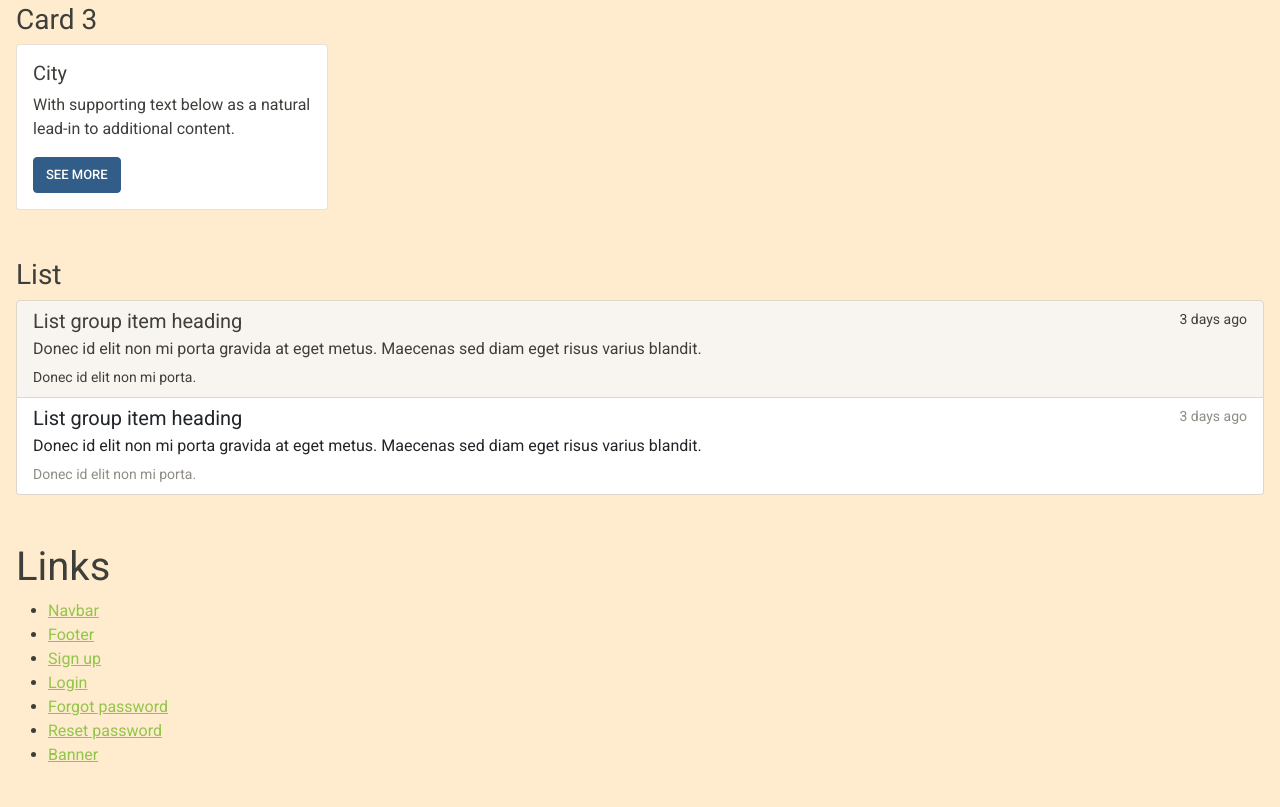
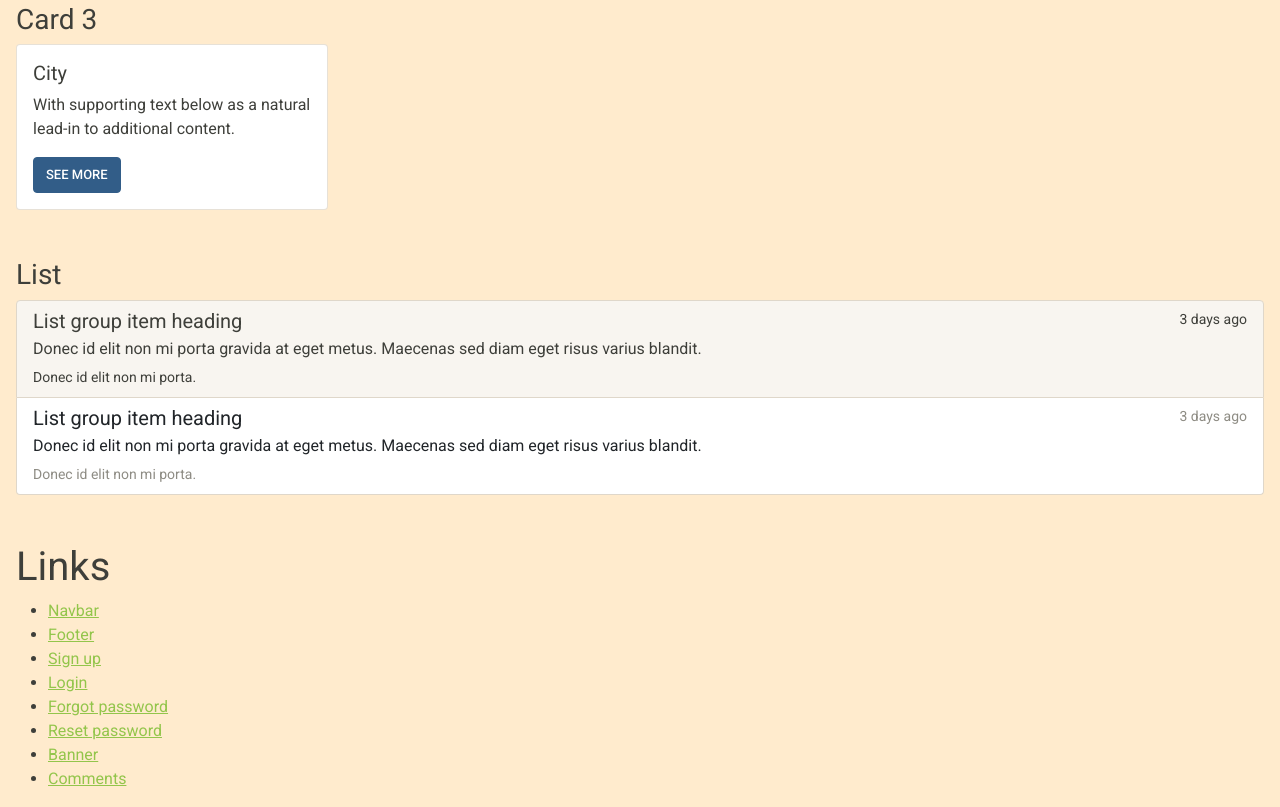
Before and after one commit to MathieuParadis/MoleculeDesign, a plain HTML site: page index.html in a window 1280 px wide. Shown: the part 2450-3257 px from the top of the page. Before the commit the page ends 3233 px from the top, so only its background shows below. Drawn offline with Linux system fonts and the light colour scheme.

Commit message:
sec comm

```diff
--- a/index.html
+++ b/index.html
@@ -290,6 +290,7 @@
       <li><a href="forgot_password.html">Forgot password</a></li>
       <li><a href="reset_password.html">Reset password</a></li>
       <li><a href="banner.html">Banner</a></li>
+      <li><a href="comments.html">Comments</a></li>
     </ul>
   </div>
 
```
